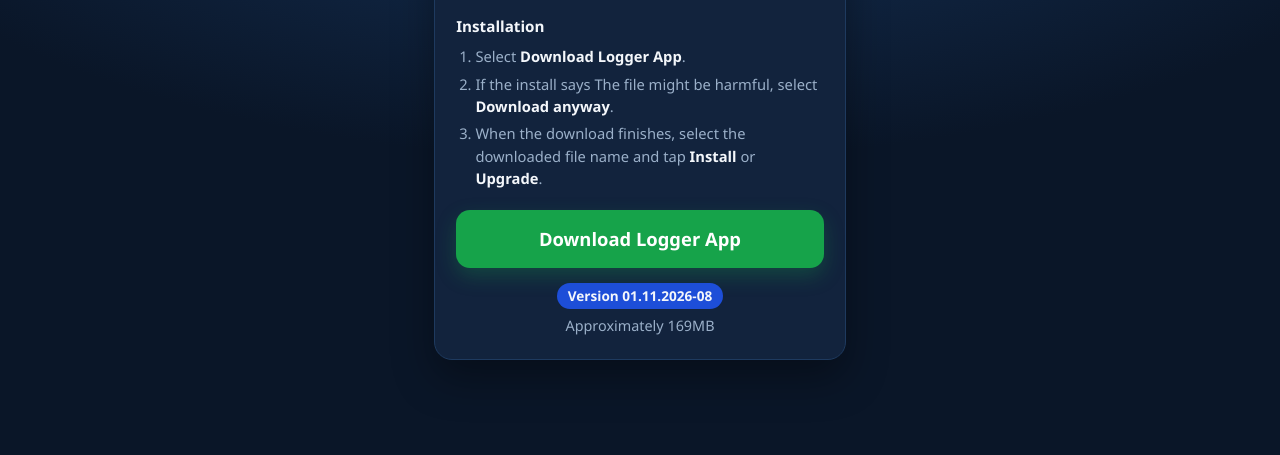
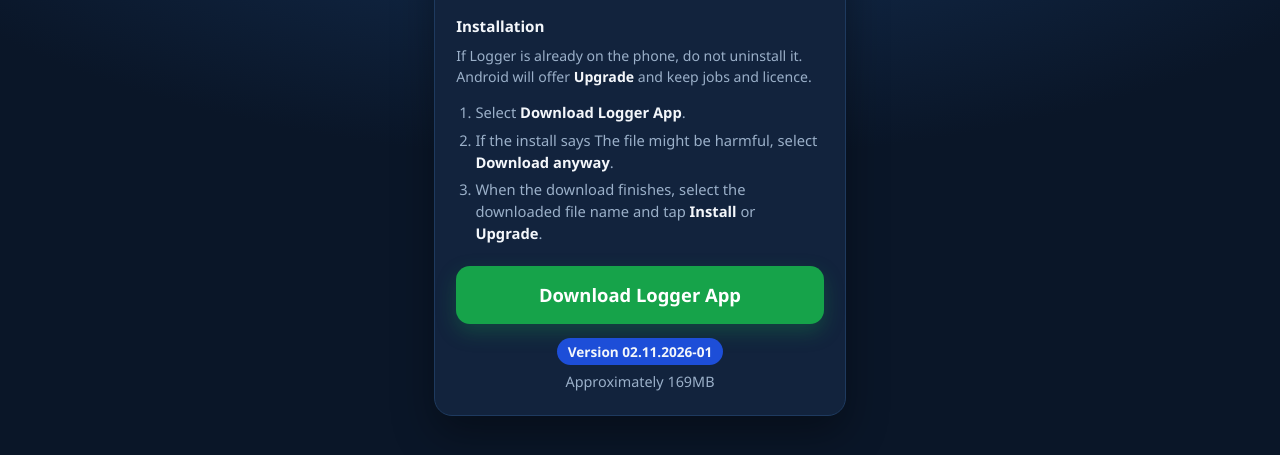
Before and after one commit to Jono1954/logger-app-installs, a plain HTML site: page index.html in a window 1280 px wide. Shown: the part 109-564 px from the top of the page. Drawn offline with Linux system fonts and the light colour scheme.

Commit message:
Ship v02.11.2026-01

```diff
--- a/index.html
+++ b/index.html
@@ -97,6 +97,12 @@
     font-size: 0.85rem;
     font-weight: 600;
   }
+  .hint {
+    color: var(--muted);
+    font-size: 0.88rem;
+    margin: 0 0 0.85rem;
+  }
+  .hint b { color: var(--text); }
   .meta {
     color: var(--muted);
     font-size: 0.9rem;
@@ -118,6 +124,9 @@
         <h1>LOGGER - Professional Field Survey App</h1>
       </div>
       <h2>Installation</h2>
+      <p class="hint">If Logger is already on the phone, do not
+        uninstall it. Android will offer <b>Upgrade</b> and keep
+        jobs and licence.</p>
       <ol>
         <li>Select <b>Download Logger App</b>.</li>
         <li>If the install says The file might be harmful, select
@@ -129,7 +138,7 @@
         Download Logger App
       </a>
       <div class="after-download">
-        <div class="badge">Version <!--VERSION-->01.11.2026-08<!--/VERSION--></div>
+        <div class="badge">Version <!--VERSION-->02.11.2026-01<!--/VERSION--></div>
         <p class="meta">Approximately <!--SIZE_MB-->169<!--/SIZE_MB-->MB</p>
       </div>
     </section>
```
